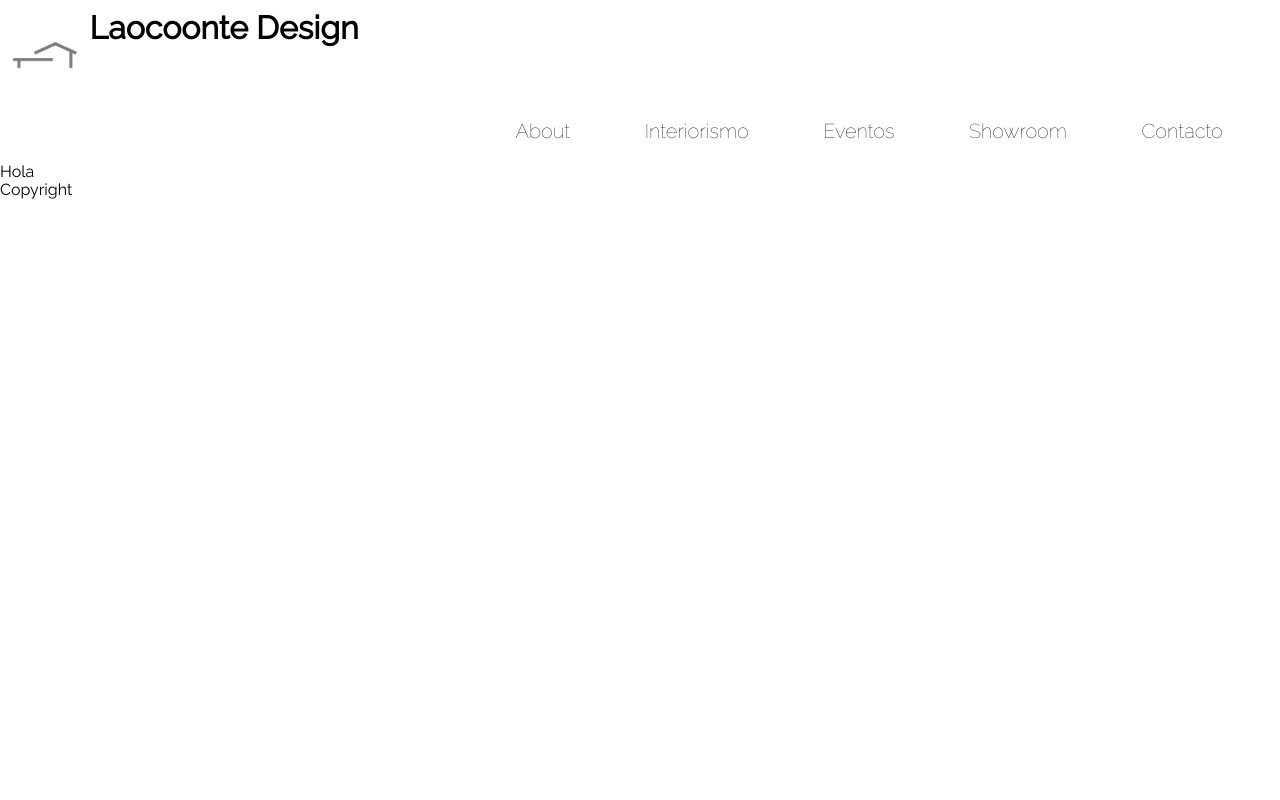
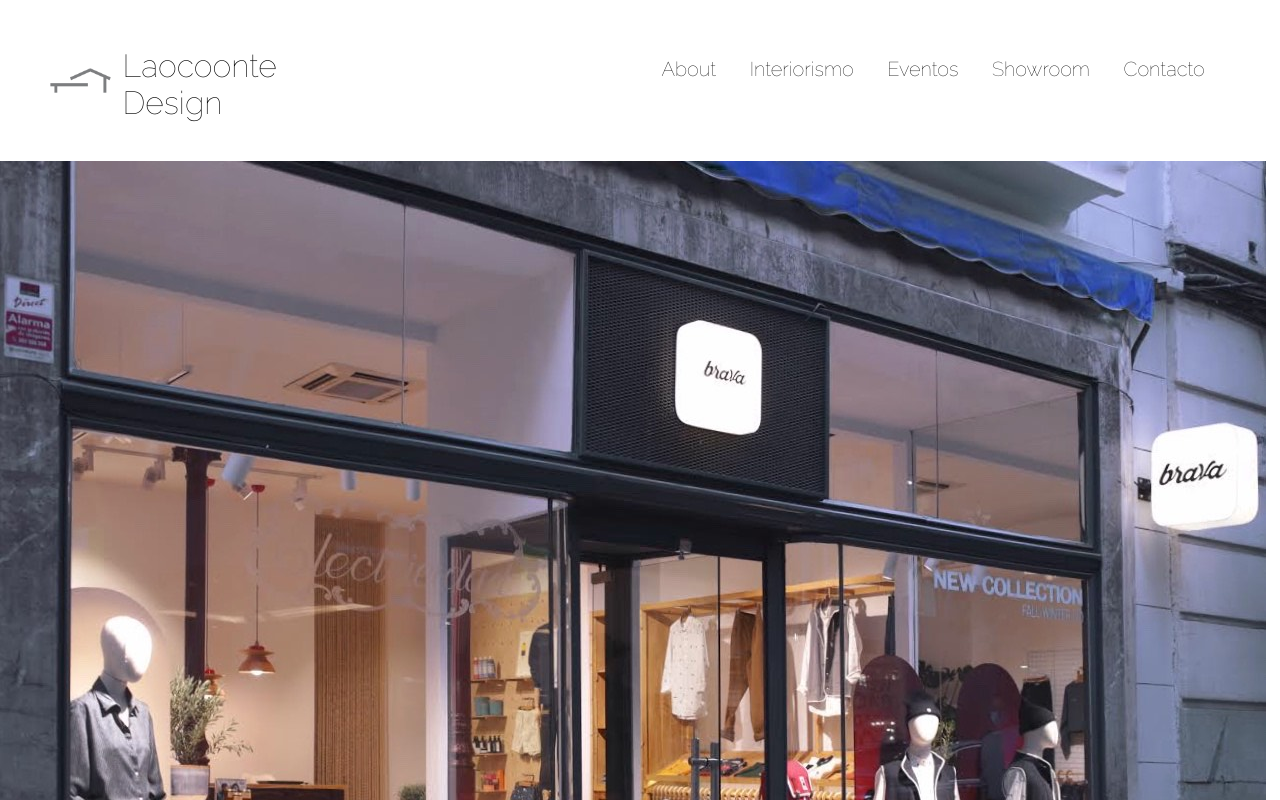
Before and after one commit to Elena-Gallego/laocoonte-design, a React app: page / in a window 1280 px wide. Shown: the top 800 px of the page. Built offline with nearby package versions, Linux system fonts and the light colour scheme.

Commit message:
added home

```diff
--- a/src/components/App.js
+++ b/src/components/App.js
@@ -11,8 +11,11 @@ class App extends React.Component {
     return (
       <div className="app">
         <header className="header">
-          <h1 className="h1"><img className="laocoonte-logo" src={LogoTitle} alt=""/>Laocoonte Design</h1>
+          <div className="header-items">
+        <img className="laocoonte-logo" src={LogoTitle} alt=""/>
+        <h1 className="h1">Laocoonte Design</h1>
         <NavigationMenu/>
+        </div>
         </header>
         <main className="main">
           <BrowserRouter>
--- a/src/components/Home.js
+++ b/src/components/Home.js
@@ -1,10 +1,13 @@
 import React from 'react';
 import '../stylesheets/Home.scss';
+import InteriorismPhoto from "../images/1.jpeg";
 
 class Home extends React.Component {
   render() {
     return <div>
-      <span className="hello">Hola</span>
+      <section className="interiorismo-section">
+        <img src={InteriorismPhoto} alt="foto"/>
+      </section>
     </div>;
   }
 }
--- a/src/stylesheets/App.scss
+++ b/src/stylesheets/App.scss
@@ -1,12 +1,18 @@
 body {
   font-family: "Raleway", sans-serif;
+}
+.header-items {
+  display: flex;
+  flex-direction: row;
+  padding: 3%;
 }
 
 h1 {
   display: flex;
   margin-top: 10px;
-
-  .laocoonte-logo {
-    width: 7%;
-  }
+  justify-content: baseline;
+  font-weight: 200;
 }
+.laocoonte-logo {
+  width: 7%;
+}
--- a/src/stylesheets/NavigationMenu.scss
+++ b/src/stylesheets/NavigationMenu.scss
@@ -9,6 +9,6 @@
   flex-direction: row;
   justify-content: space-around;
   padding: 20px;
-  font-weight: 100;
+  font-weight: 200;
   font-size: 20px;
 }
```
Also changed, not shown: src/images/1.jpeg (added), src/images/2.jpeg (added), src/images/7.jpeg (added), src/images/ME.jpg (added), 12 other files.
